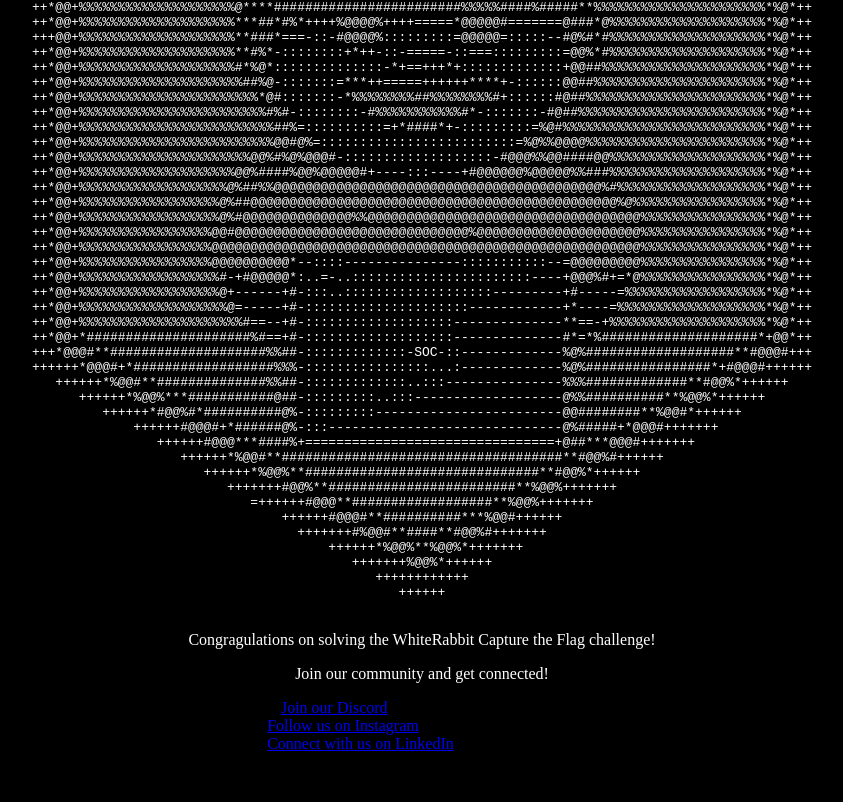
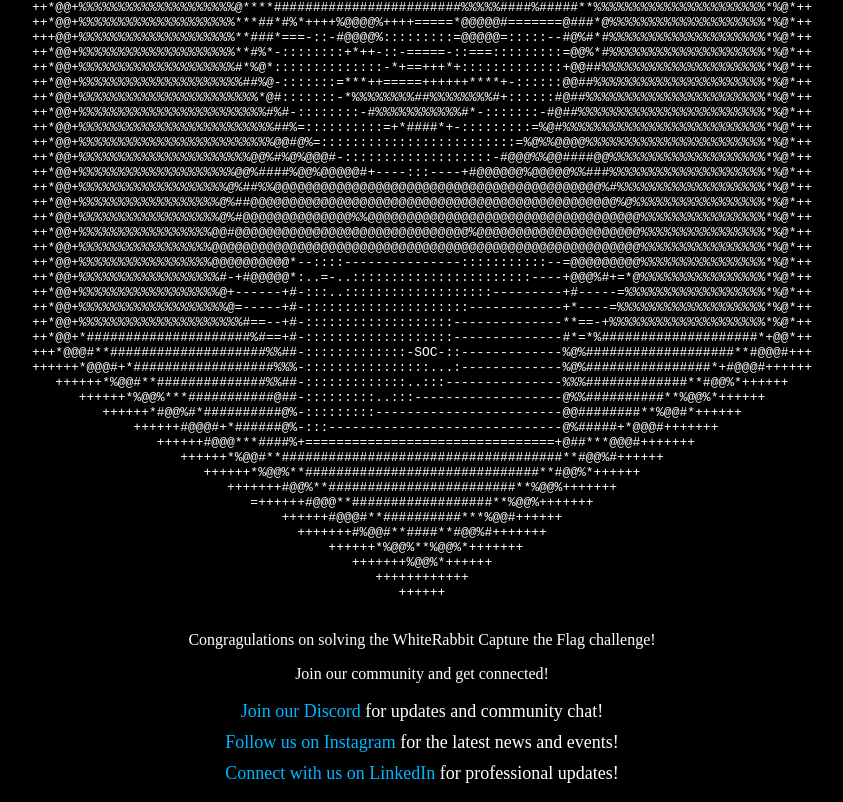
Before and after one commit to 1N1t14L4CC355/1N1t14L4CC355.github.io, a plain HTML site: page index.html in a window 1280 px wide. Shown: the part 353-1155 px from the top of the page, without its empty margins (218-1061 px from the left). Before the commit the page ends 1122 px from the top, so only its background shows below. Drawn offline with Linux system fonts and the light colour scheme.

Commit message:
Update index.html

```diff
--- a/index.html
+++ b/index.html
@@ -10,8 +10,21 @@
       p {
         color: white;
       }
-      #formContainer {
-        margin-top: 20px;
+      ul {
+        list-style-type: none;
+        padding: 0;
+        color: white;
+        font-size: 18px;
+      }
+      li {
+        margin: 10px 0;
+      }
+      a {
+        color: #00b5ff;
+        text-decoration: none;
+      }
+      a:hover {
+        text-decoration: underline;
       }
     </style>
   </head>
```
